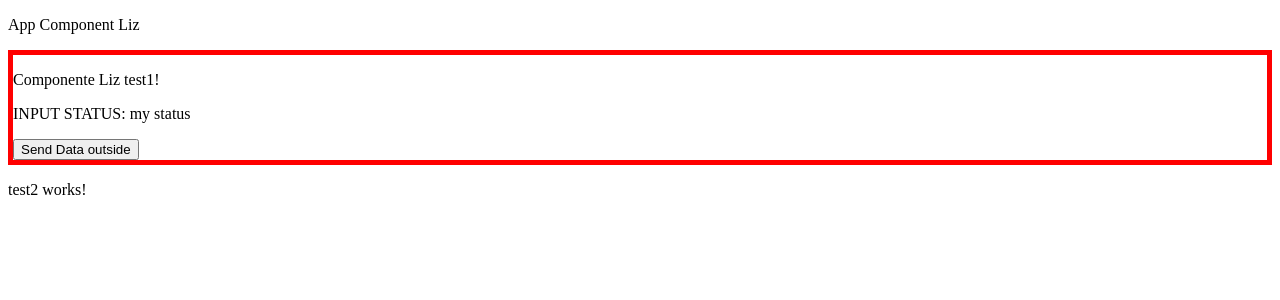
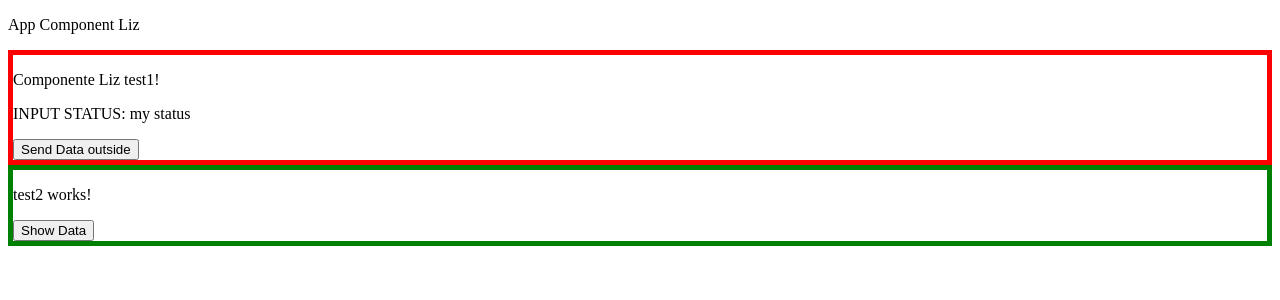
Before and after one commit to LizVasquez/angular-course-2021, an Angular app: page / in a window 1280 px wide. Shown: the top 300 px of the page. Built offline with nearby package versions, Linux system fonts and the light colour scheme.

Commit message:
08/09/2021 custom component 2 input and 1 output

```diff
--- a/src/app/app.component.html
+++ b/src/app/app.component.html
@@ -6,4 +6,4 @@
 (onSendData)="printDataLizComp($event)">
 </app-test1-liz>
 
-<app-test2></app-test2>
+<app-test2 name="Liz" lastName="Vasquez" (onSendData)="printData($event)"></app-test2>
--- a/src/app/app.component.ts
+++ b/src/app/app.component.ts
@@ -90,4 +90,8 @@ export class AppComponent {
    console.log('LIZ COMP:', event);
  }
 
+ printData(event){
+  console.log('CHILD COMP SEND DATA: ', event);
 }
+
+}
--- a/src/app/test2/test2.component.html
+++ b/src/app/test2/test2.component.html
@@ -1 +1,4 @@
+<div style="border: 5px green solid;">
 <p>test2 works!</p>
+<button (click)="onShowData()"> Show Data </button>
+</div>
--- a/src/app/test2/test2.component.ts
+++ b/src/app/test2/test2.component.ts
@@ -1,4 +1,4 @@
-import { Component, OnInit } from '@angular/core';
+import { Component, EventEmitter, Input, OnInit, Output } from '@angular/core';
 
 @Component({
   selector: 'app-test2',
@@ -7,9 +7,17 @@ import { Component, OnInit } from '@angular/core';
 })
 export class Test2Component implements OnInit {
 
+  @Input() name: string;
+  @Input() lastName: string;
+
+  @Output()onSendData = new EventEmitter(null);
+
+
   constructor() { }
 
-  ngOnInit(): void {
+  onShowData(){
+    this.onSendData.emit('General Data ' + this.name + ' ' + this.lastName);
+
   }
 
 }
```
